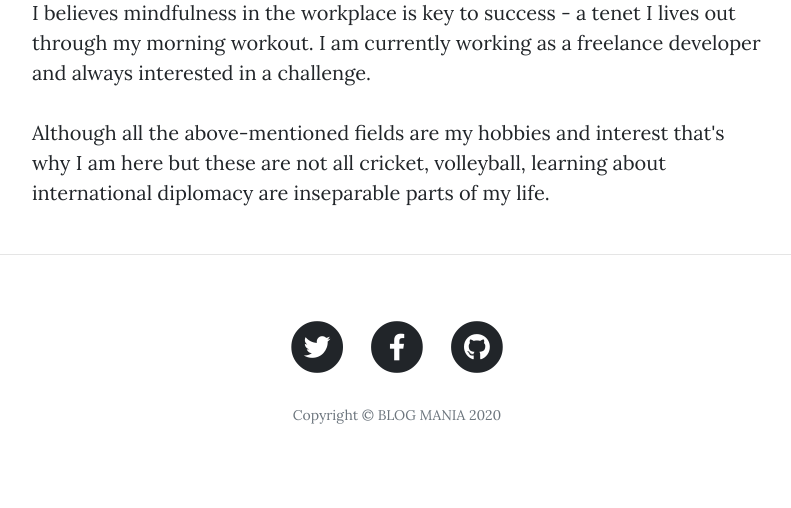
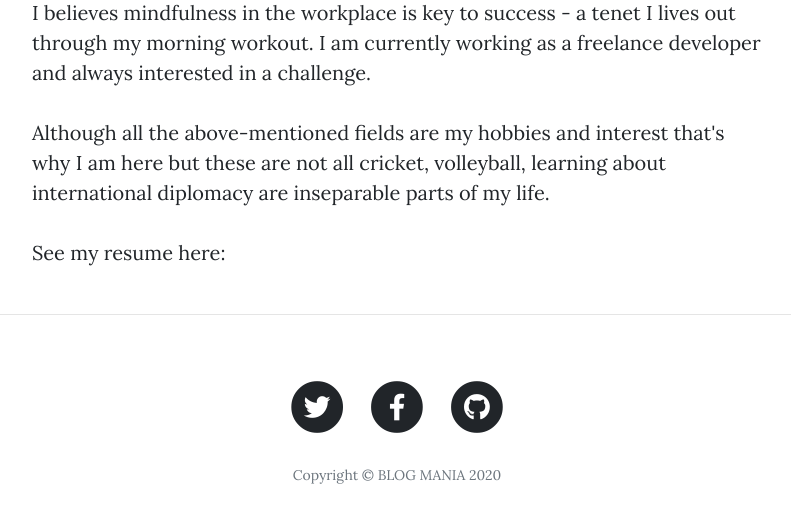
Before and after one commit to princegaur707/LearnFlask, a Flask app: template learnflask2/templates/about.html in a window 1280 px wide. Shown: the part 914-1422 px from the top of the page, without its empty margins (243-1034 px from the left). Before the commit the page ends 1338 px from the top, so only its background shows below. Run offline with Flask 2, Linux system fonts and the light colour scheme; the template is opened without the code that fills it, so the values that code supplies are empty; parts of the project's set-up code (start-up, migrations or seed data) failed here and were passed over; some libraries are stand-ins or nearby versions.

Commit message:
file changed

```diff
--- a/learnflask2/templates/about.html
+++ b/learnflask2/templates/about.html
@@ -24,6 +24,7 @@
         <p>Fueled by my passion for understanding the why and how, I considers myself a ‘forever student,’ eager to both build on my academic foundations and stay in tune with the latest advancements in every field related to my interests.</p>
         <p>I believes mindfulness in the workplace is key to success - a tenet I lives out through my morning workout. I am currently working as a freelance developer  and always interested in a challenge.</p>
         <p>Although all the above-mentioned fields are my hobbies and interest that's why I am here but these are not all cricket, volleyball, learning about international diplomacy are inseparable parts of my life.</p>
+        <p>See my resume here: </p>
       </div>
     </div>
   </div>
--- a/learnflask2/templates/index.html
+++ b/learnflask2/templates/index.html
@@ -20,11 +20,6 @@
   <div class="container">
     <div class="row">
       <div class="col-lg-8 col-md-10 mx-auto">
-
-
-
-
-
         <div class="post-preview">
           <a href="post.html">
             <h2 class="post-title">
```
